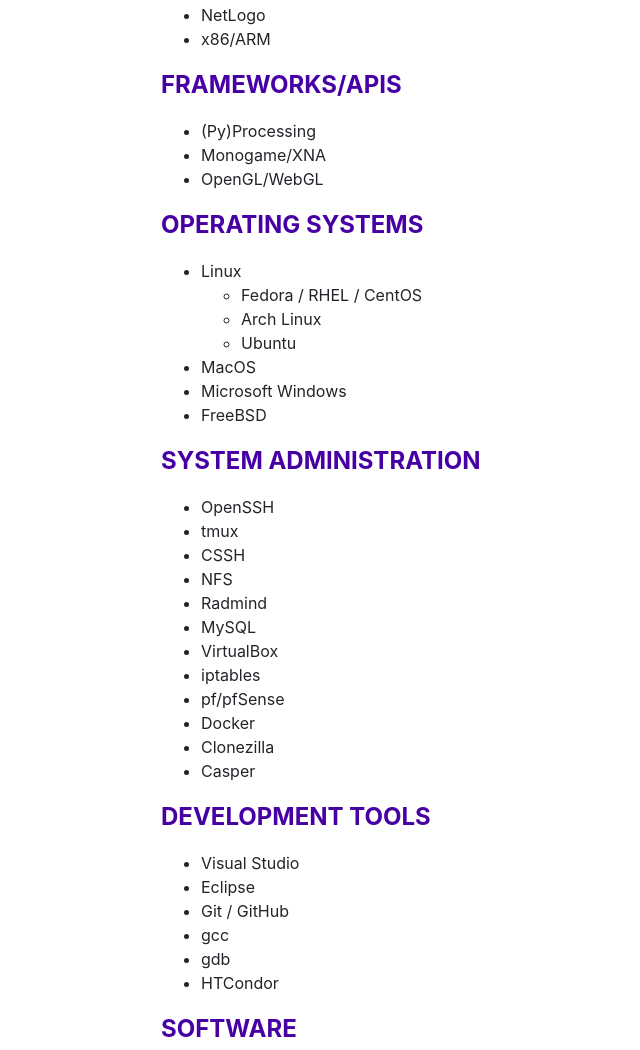
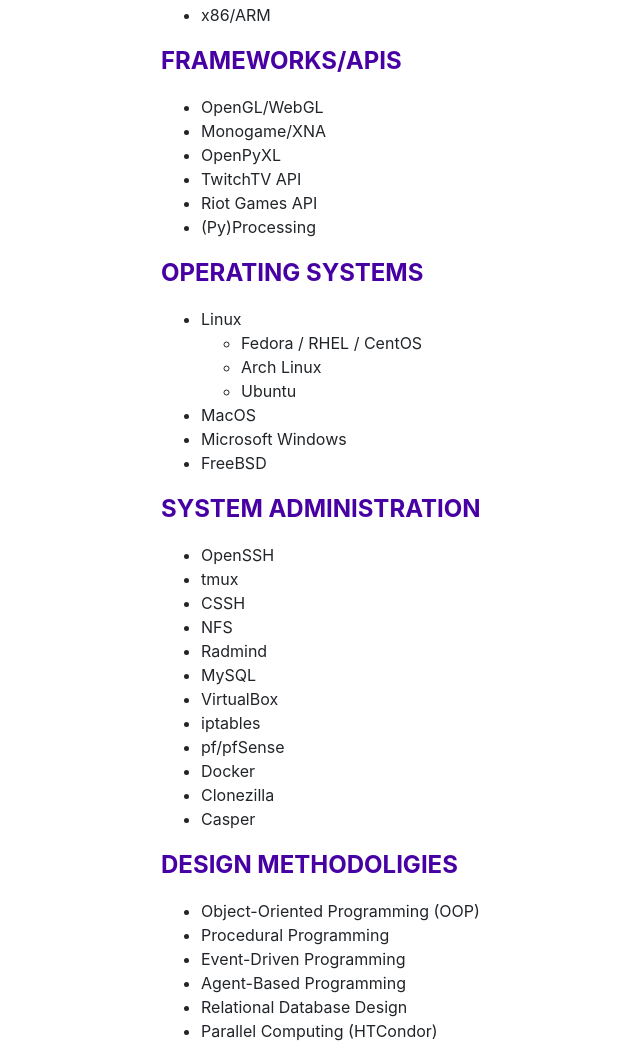
Before and after one commit to ruben-gilbert/website, a website with bundled scripts: page index.html in a window 1280 px wide. Shown: the part 3818-4868 px from the top of the page, without its empty margins (159-799 px from the left). Built offline with nearby package versions, Linux system fonts and the light colour scheme; a web font is replaced by a local one.

Commit message:
minor changes

```diff
--- a/index.html
+++ b/index.html
@@ -242,9 +242,6 @@
               SQL
             </li>
             <li>
-              NetLogo
-            </li>
-            <li>
               x86/ARM
             </li>
           </ul>
@@ -252,13 +249,22 @@
           <div class="subheading mb-3"><span style="color: #4700a3"><b>Frameworks/APIs</b></span></div>
           <ul>
             <li>
-              (Py)Processing
+              OpenGL/WebGL
             </li>
             <li>
               Monogame/XNA
             </li>
             <li>
-              OpenGL/WebGL
+              OpenPyXL
+            </li>
+            <li>
+              TwitchTV API
+            </li>
+            <li>
+              Riot Games API
+            </li>
+            <li>
+              (Py)Processing
             </li>
           </ul>
 
@@ -329,6 +335,28 @@
             </li>
           </ul>
 
+          <div class="subheading mb-3"><span style="color: #4700a3"><b>Design Methodoligies</b></span></div>
+          <ul>
+            <li>
+              Object-Oriented Programming (OOP)
+            </li>
+            <li>
+              Procedural Programming
+            </li>
+            <li>
+              Event-Driven Programming
+            </li>
+            <li>
+              Agent-Based Programming
+            </li>
+            <li>
+              Relational Database Design
+            </li>
+            <li>
+              Parallel Computing (HTCondor)
+            </li>
+          </ul>
+
           <div class="subheading mb-3"><span style="color: #4700a3"><b>Development Tools</b></span></div>
           <ul>
               <li>
@@ -346,9 +374,6 @@
               <li>
                 gdb
               </li>
-              <li>
-                HTCondor
-              </li>
           </ul>
 
           <div class="subheading mb-3"><span style="color: #4700a3"><b>Software</b></span></div>
@@ -360,7 +385,7 @@
                 Open Broadcast Software
               </li>
               <li>
-               Discord
+                Discord
               </li>
               <li>
                 Microsoft Office
@@ -464,8 +489,8 @@
 
           <h3 class="mb-0"><i><a target="_blank" href="https://vimeo.com/94786328">11 Paper Place</a></i></h3>
           <p>Animated short film.  Premiered on Vimeo &mdash; 1,000,000+ views across multiple channels, 3x winner of VTIFF, Vimeo Staff Pick, many
-            festival selections, featured in The Atlantic.  I was part of the animation team, and implemented most of the first third of
-            the film's animation, as well as the ending scenes.
+            festival selections, featured in The Atlantic.  I was a major contributor to the animation team &mdash; had a hand in most scenes, owned much of the
+            first- and last-third of the film's animation.
           </p>
           <iframe src="https://player.vimeo.com/video/94786328" width="810" height="456" frameborder="0" webkitallowfullscreen mozallowfullscreen allowfullscreen></iframe>
           <p>&nbsp;</p>
@@ -479,7 +504,7 @@
 
           <h3 class="mb-0"><i><a target="_blank" href="http://sites.middlebury.edu/animationstudio/portfolio/legends-of-kintamani/">Legends of Kintamani</a></i></h3>
           <p>Animated murals accompanying a cello concerto.  The show premiered at the Oberlin Conservatory of Music.  I worked as part
-            of the animation and modeling teams.  I designed much of the first and fourth sequences (the valley and volcano eruption).
+            of the modeling and animation teams.  I hand modeled parts of many scenes as well as wrote small Python scripts to randomize object locations.
           </p>
           <img src="img/kintamani.jpg" alt="mountain" width="810" height="346">
           <p>&nbsp;</p>
```
